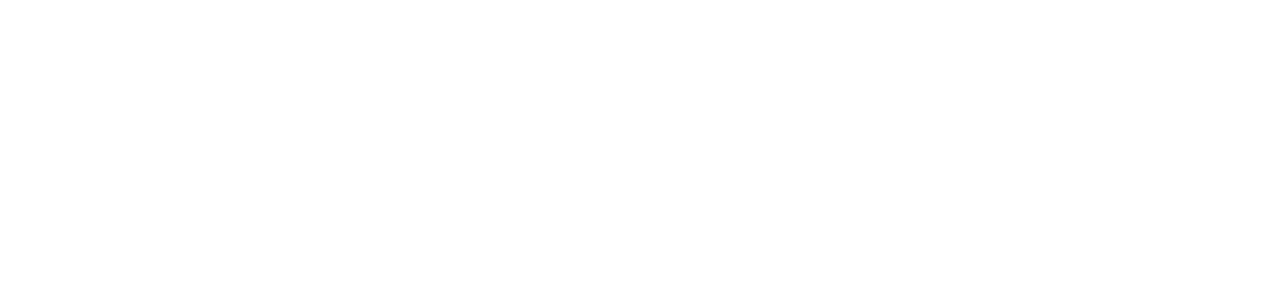
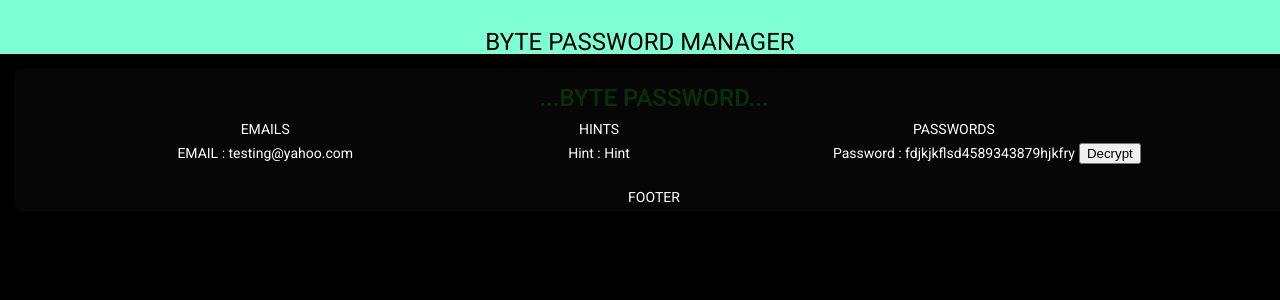
Before and after one commit to christopheRur/BytePassword-Frontend, an Angular app in the folder BytePassword/: page /byte-pwd in a window 1280 px wide. Shown: the top 300 px of the page. Built offline with nearby package versions, Linux system fonts and the light colour scheme.

Commit message:
add styles

```diff
--- a/BytePassword/src/app/components/byte-pwd/byte-pwd.component.html
+++ b/BytePassword/src/app/components/byte-pwd/byte-pwd.component.html
@@ -1 +1,34 @@
-<nav></nav>
+<nav class="navigation"><h1>{{title}}</h1></nav>
+<div class="container">
+  <mat-card class="custom-card">
+    <mat-card-title style="color:rgba(0, 128, 0, 0.374);"> {{subtitle}} </mat-card-title>
+    <mat-card-content class="content">
+      <table class="center-table">
+        <thead>
+          <tr>
+            <td class="emails">EMAILS</td>
+            <td>HINTS</td>
+            <td class="password">PASSWORDS</td>
+          </tr>
+        </thead>
+        <tbody>
+          <tr>
+            <td class="email-cell">EMAIL : {{ "testing@yahoo.com" }}</td>
+            <td>Hint : {{ "Hint" }}</td>
+            <td class="password-cell">
+              Password : {{ "fdjkjkflsd4589343879hjkfry" }}
+            </td>
+
+            <td><button>Decrypt</button></td> <pre></pre>
+
+          </tr>
+          <tr> <td class="message"></td></tr>
+        </tbody>
+      </table>
+    </mat-card-content>
+    <!-- <mat-card-actions>
+      DECRYPT
+    </mat-card-actions> -->
+    <mat-card-footer> FOOTER </mat-card-footer>
+  </mat-card>
+</div>
--- a/BytePassword/src/app/components/byte-pwd/byte-pwd.component.scss
+++ b/BytePassword/src/app/components/byte-pwd/byte-pwd.component.scss
@@ -0,0 +1,63 @@
+.navigation{
+text-align: center;
+background-color: aquamarine;
+height: 0.3%;
+padding: 2%;
+font-size: x-large;
+font-style: bold;
+position: sticky;
+top: 0;
+}
+.custom-card{
+  /* Your card-specific styles here */
+  width: 2000px; /* Adjust the width as needed */
+  max-width: 100%; /* Ensures the card doesn't exceed its container */
+  box-sizing: border-box; /* Includes padding and border in the width */
+  overflow: hidden; /* Ensures content doesn't overflow */
+  margin: 14px;
+  box-shadow: 0 2px 5px rgba(0, 0, 0, 0.1);
+
+  padding: 20px;
+  border-radius: 8px;
+  box-shadow: 0 4px 8px rgba(0, 0, 0, 0.1);
+  align-items: center;
+  background-color:rgba(37, 36, 36, 0.184);
+  text-align: center;
+  color: white;
+
+}
+.center-table{
+  margin: auto;
+}
+.emails{
+  padding-right: 200px;
+
+}
+.password{
+  padding-left: 200px;
+}
+.email-cell{
+  padding-right: 200px;
+
+}
+
+ .password-cell{
+  padding-left: 200px;
+}
+
+
+.content{
+  align-items: center;
+  text-align: center;
+}
+
+.container{
+
+  background-color: black;
+}
+
+.message{
+  text-align: center;
+  padding-left: 400px;
+  align-items: center;
+}
--- a/BytePassword/src/app/components/byte-pwd/byte-pwd.component.ts
+++ b/BytePassword/src/app/components/byte-pwd/byte-pwd.component.ts
@@ -9,6 +9,9 @@
 
   constructor() { }
 
+  title:string="BYTE PASSWORD MANAGER"
+  subtitle:string="...BYTE PASSWORD..."
+
   ngOnInit(): void {
   }
 
--- a/BytePassword/src/styles.scss
+++ b/BytePassword/src/styles.scss
@@ -36,4 +36,5 @@
 /* You can add global styles to this file, and also import other style files */
 
 html, body { height: 100%; }
-body { margin: 0; font-family: Roboto, "Helvetica Neue", sans-serif; }
+body { margin: 0; font-family: Roboto, "Helvetica Neue", sans-serif;
+background-color: black; }
```
